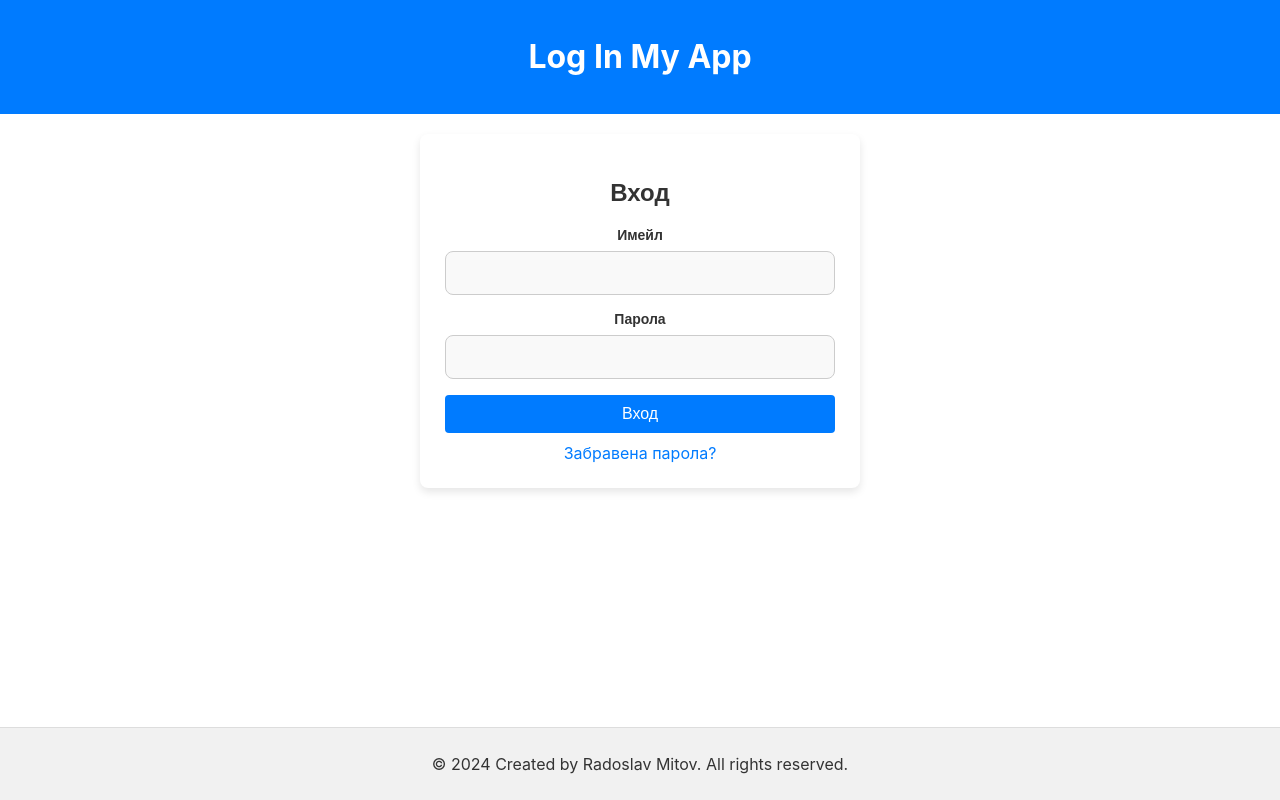
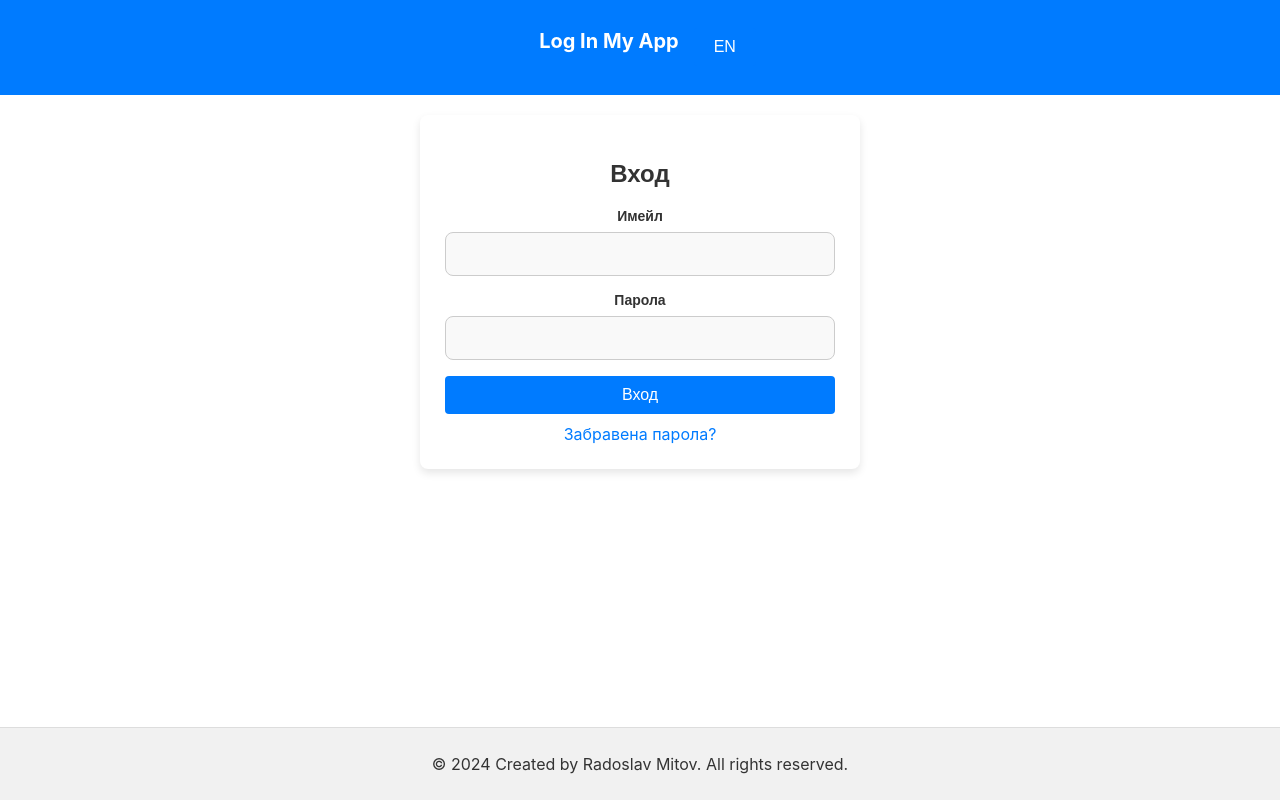
Before and after one commit to Rado-Slav/react-log-in-app, a React (Create React App) app: page / in a window 1280 px wide. Built offline with nearby package versions, Linux system fonts and the light colour scheme.

Commit message:
forgotten password change to check agaginst registered email addresses, language button switch added to Header

```diff
--- a/src/components/Layout/Layout.css
+++ b/src/components/Layout/Layout.css
@@ -10,10 +10,24 @@
   }
 
   .header {
+    align-items: center;
     background-color: #007bff; /* Primary color */
+    display: flex;
+    justify-content: center;
     color: #ffffff;
     padding: 16px;
     text-align: center;
+  }
+
+  .header a {
+    text-decoration: none;
+  }
+
+  .header h1 {
+    color: #ffffff;
+    font-size: 20px;
+    padding: 0 15px;
+    min-height: 36px;
   }
 
   .main-content {
--- a/src/components/Layout/Layout.tsx
+++ b/src/components/Layout/Layout.tsx
@@ -1,20 +1,38 @@
-import React from 'react';
+import React, { useState } from 'react';
 import './Layout.css';
+import { useLanguage } from '../../hooks/ChangeLanguage';
+import Button from '../Button/Button';
+import { Link } from 'react-router-dom';
 
 interface LayoutProps {
     children: React.ReactNode; // The content of the page to be rendered inside the layout
 }
 
 const Layout: React.FC<LayoutProps> = ({ children }) => {
+
+    const { language, setLanguage } = useLanguage();
+
+    // Method for changing language using global Context state
+
+    const handleLanguageChange = () => {
+        const newLanguage = language === 'en' ? 'bg' : 'en';
+        setLanguage(newLanguage);
+    };
+
+
     return (
         <div className="layout-container">
+            {/* TODO Create standalone component for Header */}
             <header className="header">
-        <h1>Log In My App</h1>
-        {/* navigation links or a logo here */}
+            <Link to="/"><h1>Log In My App</h1></Link>
+                <Button onClick={handleLanguageChange}>
+                    {language === 'en' ? 'BG' : 'EN'}
+                </Button>
             </header>
             <main className="main-content">
                 {children} {/* Render the page content */}
             </main>
+            {/* TODO Create standalone component for Footer */}
             <footer className="footer">
                 <p>&copy; {new Date().getFullYear()} Created by Radoslav Mitov. All rights reserved.</p>
                 {/* footer links or additional information here */}
--- a/src/data/loginCredentials.json
+++ b/src/data/loginCredentials.json
@@ -1,6 +1,6 @@
 [
     {
-        "email": "admin",
+        "email": "admin@adm.com",
         "password": "nimda"
     },
     {
--- a/src/pages/ForgotPasswordPage/ForgotPasswordPage.tsx
+++ b/src/pages/ForgotPasswordPage/ForgotPasswordPage.tsx
@@ -1,35 +1,37 @@
 import React, { useState } from 'react';
 import { useTranslation } from 'react-i18next';
 import { useLanguage } from '../../hooks/ChangeLanguage';
+import loginCredentials from '../../data/loginCredentials.json';
 
 import Input from '../../components/Input/Input';
 import Button from '../../components/Button/Button';
 
 import './ForgotPasswordPage.css';
 
-// Forgot Password Success Page with Translation
-
-
 const ForgotPasswordPage: React.FC = () => {
   const [email, setEmail] = useState('');
   const [success, setSuccess] = useState(false);
   const [error, setError] = useState('');
 
-  // Use the Language Context Hook data
   const { language } = useLanguage();
-
   const { t } = useTranslation('translation', { lng: language });
-
-
-  // form submit
 
   const handleSubmit = () => {
     const emailRegex = /^[^\s@]+@[^\s@]+\.[^\s@]+$/;
-    if (emailRegex.test(email)) {
+    if (!emailRegex.test(email)) {
+      setError(t('forgot_password.error'));
+      setSuccess(false);
+      return;
+    }
+
+    // Check if the email exists in the registered users' data
+    const user = loginCredentials.find((u) => u.email === email);
+    if (user) {
       setSuccess(true);
       setError('');
+      // Logic for sending the reset link can be added here
     } else {
-      setError(t('forgot_password.error'));
+      setError(t('forgot_password.email_not_found'));
       setSuccess(false);
     }
   };
--- a/src/translations/bg.json
+++ b/src/translations/bg.json
@@ -13,6 +13,7 @@
   "forgot_password": {
     "title": "Забравена парола",
     "email": "Имейл",
+    "email_not_found": "Не е открит регистриран имейл адрес.",
     "submit_button": "Изпрати",
     "success": "Линк за нулиране беше изпратен на вашия имейл.",
     "error": "Моля добавете валиден имейл адрес."
--- a/src/translations/en.json
+++ b/src/translations/en.json
@@ -13,6 +13,7 @@
     "forgot_password": {
       "title": "Forgot Password",
       "email": "Email",
+      "email_not_found": "Email not found in database",
       "submit_button": "Submit",
       "success": "A reset link has been sent to your email.",
       "error": "Please enter a valid email."
```
Lines whose indentation alone changed are shown as unchanged.
